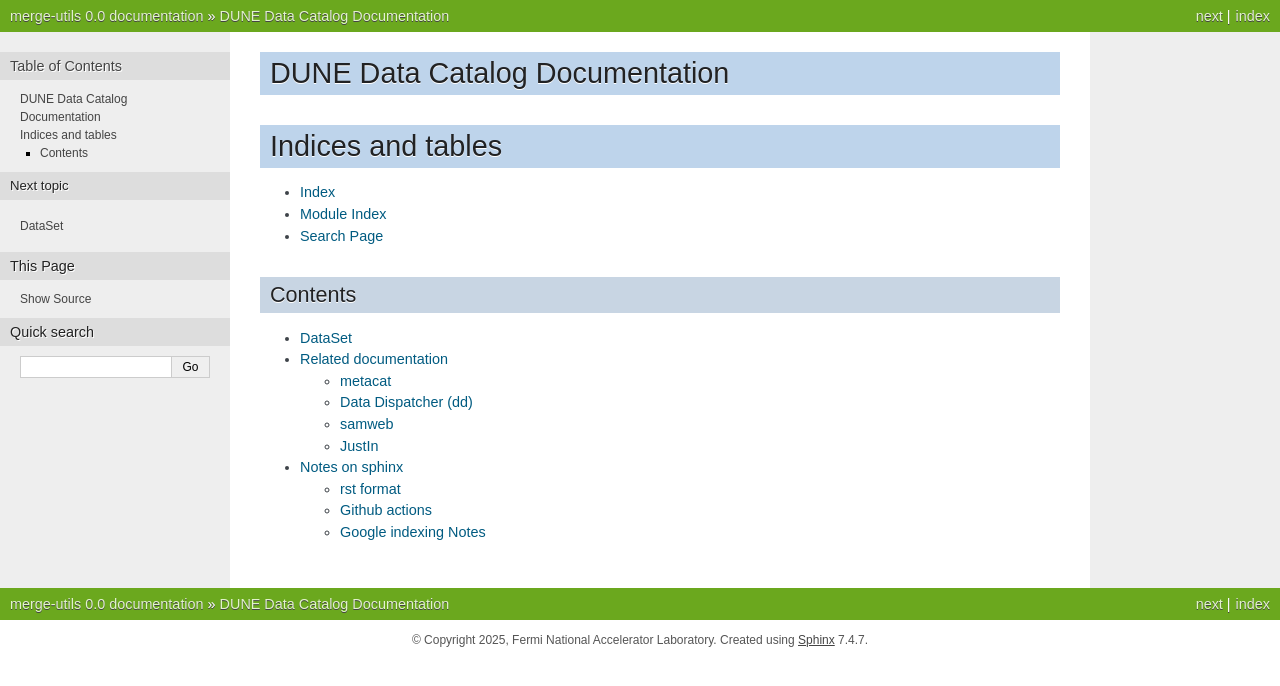
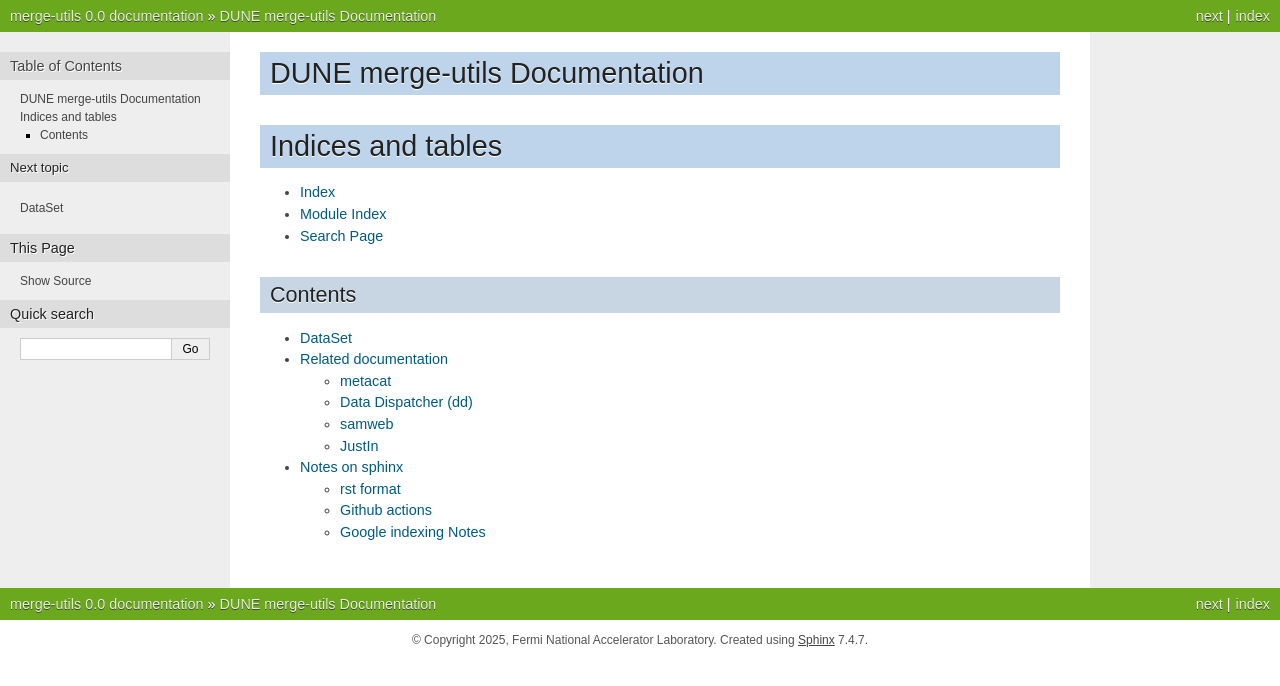
Before and after one commit to hschellman/merge-utils-test, a Sphinx documentation site: the page built from docs/source/index.rst, in a window 1280 px wide. Shown: the top 686 px of the page. Built offline with Sphinx 7.4.7, drawn with Linux system fonts in a browser that asks for light colours.

Commit message:
remove catalog references

```diff
--- a/docs/source/index.rst
+++ b/docs/source/index.rst
@@ -1,9 +1,9 @@
-.. DataCatalogDocs documentation master file, created by
+.. merge-util documentation master file, created by
    sphinx-quickstart on Sat Dec 24 19:16:47 2022.
    You can adapt this file completely to your liking, but it should at least
    contain the root `toctree` directive.
 
-DUNE Data Catalog Documentation
+DUNE merge-utils Documentation
 ===============================
 
 .. toctree::
```
